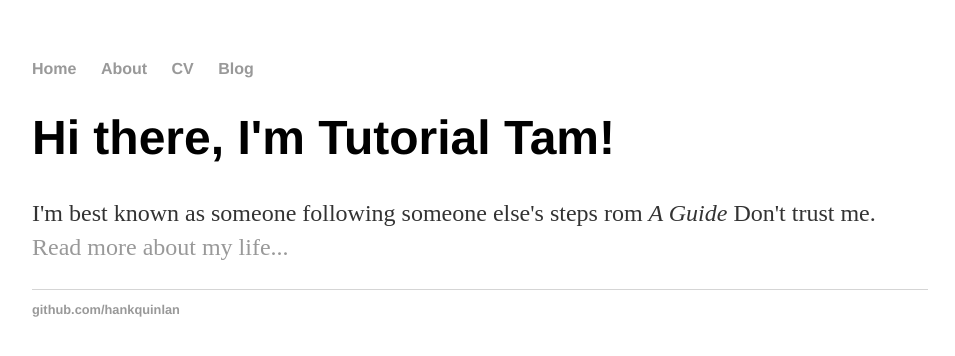
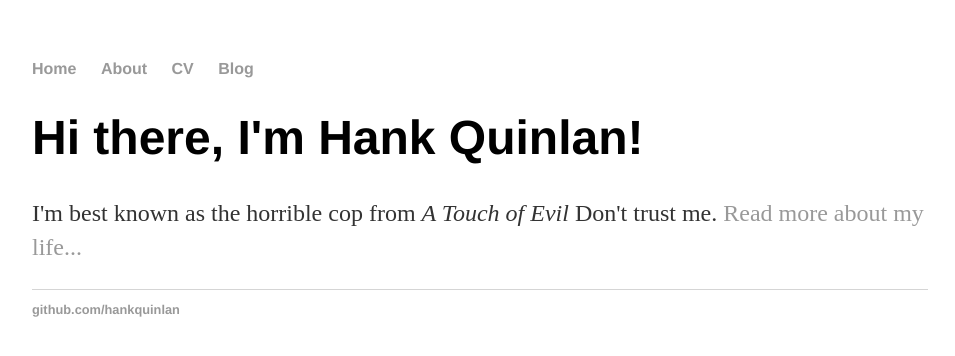
Before and after one commit to AleKahpwn/alekahpwn.github.io, a Jekyll site: the page built from index.html, in a window 1280 px wide. Shown: the top 356 px of the page, without its empty margins (160-1115 px from the left). Built offline with Jekyll 4.4.1, drawn with Linux system fonts in a browser that asks for light colours.

Commit message:
Update index.html
Step 10 at: http://jmcglone.com/guides/github-pages/ . It's like the step earlier was for silly heads, and now we're less silly.

```diff
--- a/index.html
+++ b/index.html
@@ -1,29 +1,8 @@
-<!DOCTYPE html>
-<html>
-	<head>
-		<title>Tutorial Tam, Horrible Coder</title>
-		<!-- link to main stylesheet -->
-		<link rel="stylesheet" type="text/css" href="/css/main.css">
-	</head>
-	<body>
-		<nav>
-    		<ul>
-        		<li><a href="/">Home</a></li>
-	        	<li><a href="/about">About</a></li>
-        		<li><a href="/cv">CV</a></li>
-        		<li><a href="/blog">Blog</a></li>
-    		</ul>
-		</nav>
-		<div class="container">
-    		<div class="blurb">
-        		<h1>Hi there, I'm Tutorial Tam!</h1>
-				<p>I'm best known as someone following someone else's steps rom <em>A Guide</em> Don't trust me. <a href="/about">Read more about my life...</a></p>
-    		</div><!-- /.blurb -->
-		</div><!-- /.container -->
-		<footer>
-    		<ul>
-        		<li><a href="https://github.com/hankquinlan">github.com/hankquinlan</a></li>
-			</ul>
-		</footer>
-	</body>
-</html>
+---
+layout: default
+title: Tutorial Tam, Bad Coder
+---
+<div class="blurb">
+	<h1>Hi there, I'm Hank Quinlan!</h1>
+	<p>I'm best known as the horrible cop from <em>A Touch of Evil</em> Don't trust me. <a href="/about">Read more about my life...</a></p>
+</div><!-- /.blurb -->
```
